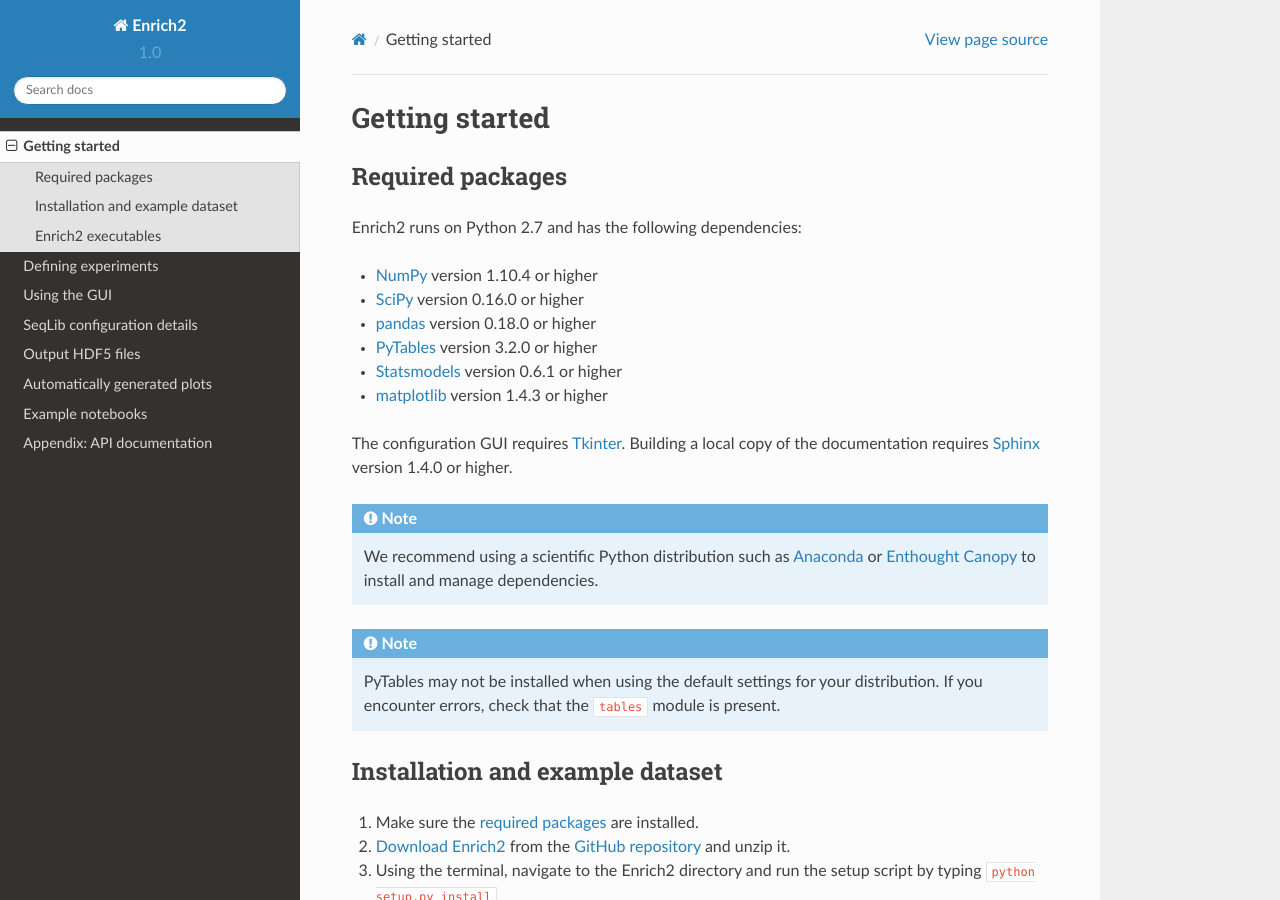
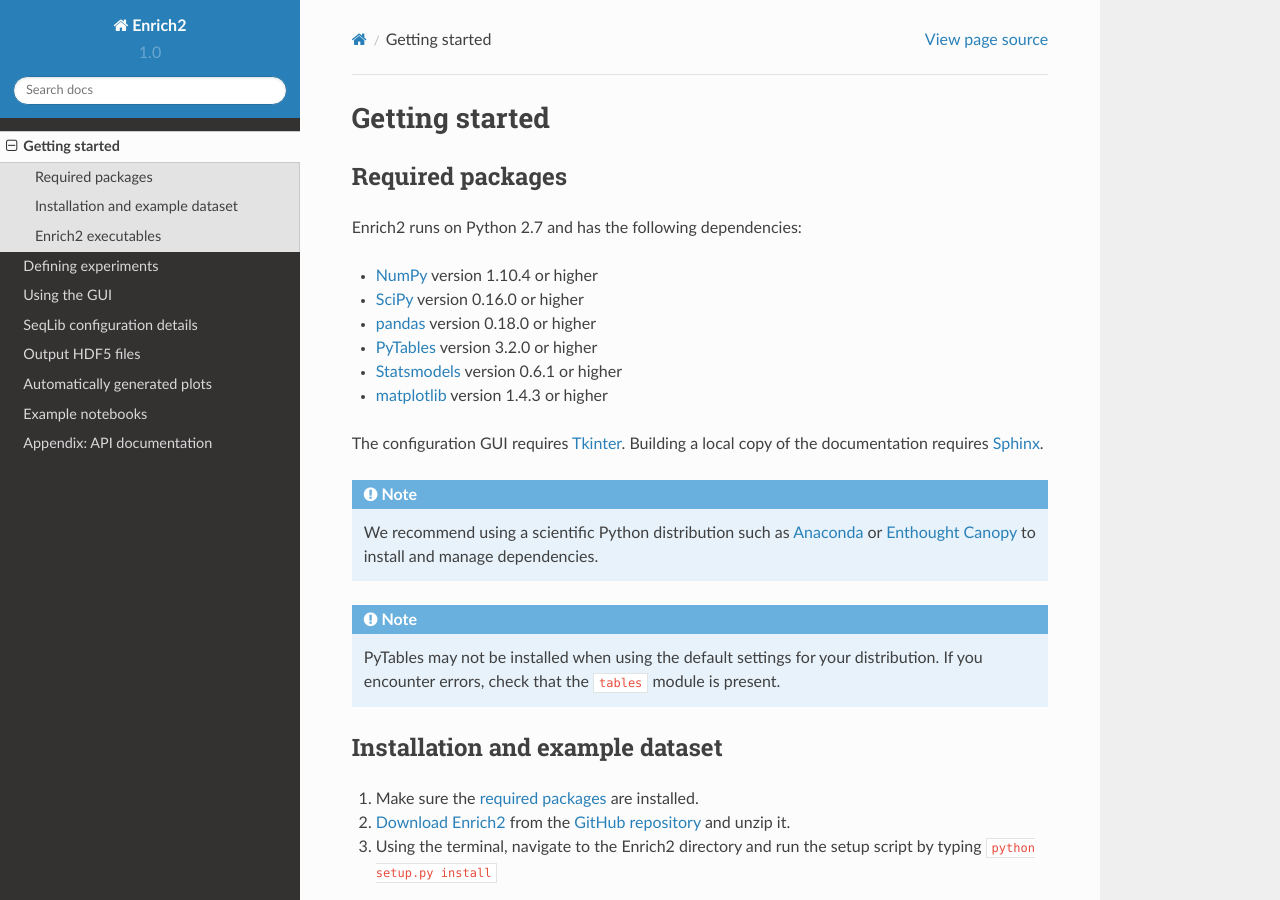
Before and after one commit to FowlerLab/Enrich2, a Sphinx documentation site: the page built from docs/installation.rst, in a window 1280 px wide and 900 px high. Built offline with Sphinx 7.4.7 and the Read the Docs theme 2.0.0, drawn with Linux system fonts in a browser that asks for light colours; formulas are drawn with MathJax 3.

Commit message:
Downgraded from sphinx.ext.imgmath to sphinx.ext.pngmath for Read the Docs compatibility.

```diff
--- a/docs/conf.py
+++ b/docs/conf.py
@@ -26,7 +26,7 @@
 
 # Add any Sphinx extension module names here, as strings. They can be extensions
 # coming with Sphinx (named 'sphinx.ext.*') or your custom ones.
-extensions = ['sphinx.ext.autodoc', 'sphinx.ext.coverage', 'sphinx.ext.imgmath',
+extensions = ['sphinx.ext.autodoc', 'sphinx.ext.coverage', 'sphinx.ext.pngmath',
               'sphinx.ext.inheritance_diagram', 'sphinx.ext.intersphinx',
               'sphinx.ext.todo', 'sphinx.ext.napoleon']
 
--- a/docs/installation.rst
+++ b/docs/installation.rst
@@ -15,7 +15,7 @@
 * `Statsmodels <http://statsmodels.sourceforge.net/>`_ version 0.6.1 or higher
 * `matplotlib <http://matplotlib.org/>`_ version 1.4.3 or higher
 
-The configuration GUI requires `Tkinter <https://docs.python.org/2/library/tkinter.html>`_. Building a local copy of the documentation requires `Sphinx <http://sphinx-doc.org/>`_ version 1.4.0 or higher.
+The configuration GUI requires `Tkinter <https://docs.python.org/2/library/tkinter.html>`_. Building a local copy of the documentation requires `Sphinx <http://sphinx-doc.org/>`_.
 
 .. note:: We recommend using a scientific Python distribution such as `Anaconda <https://store.continuum.io/cshop/anaconda/>`_ or `Enthought Canopy <https://www.enthought.com/products/canopy/>`_ to install and manage dependencies.
 
```
Also changed, not shown: README.md (+1 -1 lines).
